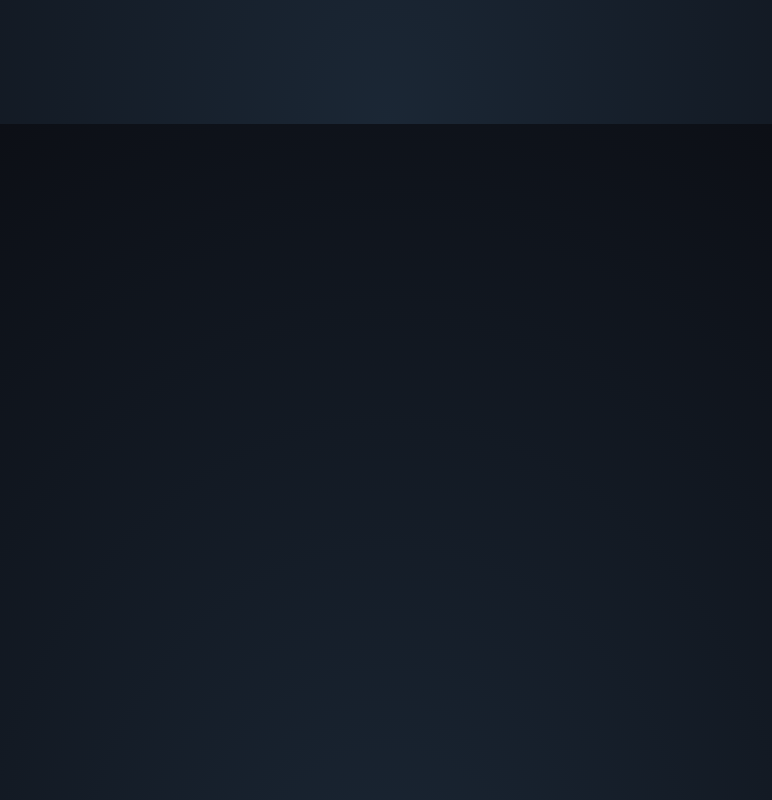
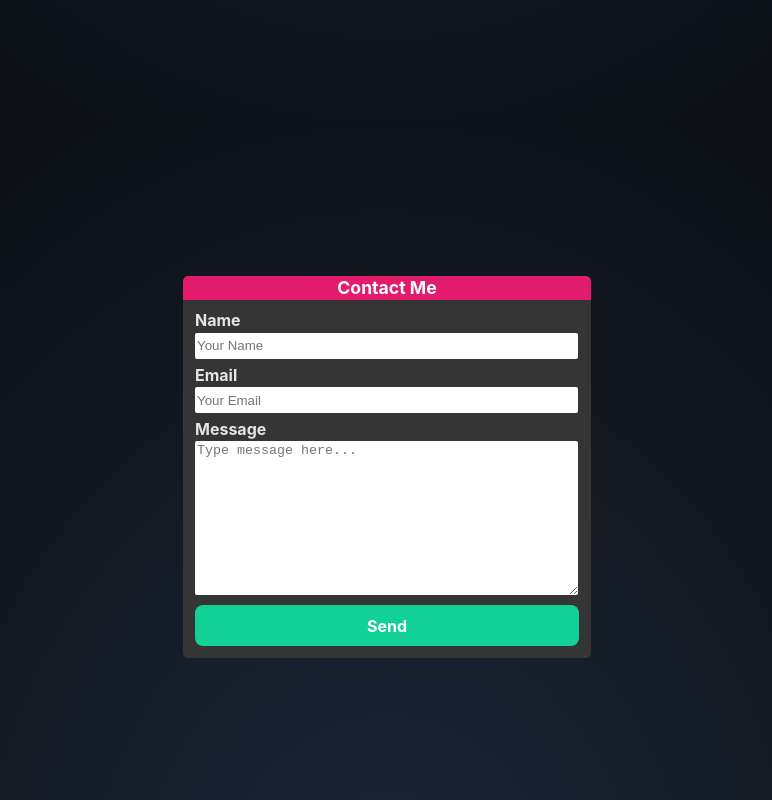
Before and after one commit to jacob-ferrell/portfolio, a React (Vite) app: page / in a window 1280 px wide. Shown: the part 2340-3140 px from the top of the page, without its empty margins (253-1025 px from the left). Built offline with nearby package versions, Linux system fonts and the light colour scheme.

Commit message:
added contact page

```diff
--- a/src/components/Contact.jsx
+++ b/src/components/Contact.jsx
@@ -1,5 +1,81 @@
-const Contact = props => {
-    return <section id="contact"></section>
-}
+import "../styles/Contact.css";
+import { useState } from 'react';
+
+const Contact = (props) => {
+
+  const [buttonText, setButtonText] = useState('Send');
+
+  async function handleFormSubmit(e) {
+    e.preventDefault();
+    setButtonText('Sending...');
+    const form = e.target;
+    const name = form.elements.name.value;
+    const email = form.elements.email.value;
+    const message = form.elements.message.value;
+    const res = await fetch(
+      "https://formsubmit.co/ajax/c4e769c5bf3c037504b6fcdf6432e3c8",
+      {
+        method: "POST",
+        headers: {
+          "Content-Type": "application/json",
+          Accept: "application/json",
+        },
+        body: JSON.stringify({
+          name,
+          email,
+          message,
+        }),
+      }
+    )
+    const data = await res.json();
+    if (data.success != "true") return setButtonText('Message Failed To Send!')
+    setButtonText('Message Sent!');
+    form.reset();
+  }
+
+  function handleInputFocus() {
+    setButtonText('Send')
+  }
+
+  return (
+    <section id="contact">
+      <form
+        id="contact-form"
+        onSubmit={handleFormSubmit}
+        /* method="POST"
+        action="https://formsubmit.co/c4e769c5bf3c037504b6fcdf6432e3c8" */
+      >
+        {/* Honeypot */}
+        <input type="text" name="_honey" style={{ display: "none" }} />
+
+        {/* Disable Captcha */}
+        <input type="hidden" name="_captcha" value="false" />
+
+        <div className="skill-heading">Contact Me</div>
+        <div>
+          <label htmlFor="name">Name</label>
+          <input type="text" name="name" placeholder="Your Name" onFocus={handleInputFocus} required />
+        </div>
+        <div>
+          <label htmlFor="email">Email</label>
+          <input name="email" type="email" placeholder="Your Email" onFocus={handleInputFocus} required />
+        </div>
+        <div>
+          <label htmlFor="message">Message</label>
+          <textarea
+            name="message"
+            id=""
+            cols="30"
+            rows="10"
+            placeholder="Type message here..."
+            onFocus={handleInputFocus}
+            required
+          ></textarea>
+        </div>
+        <button type="submit">{buttonText}</button>
+      </form>
+    </section>
+  );
+};
 
 export default Contact;
--- a/src/index.css
+++ b/src/index.css
@@ -1,6 +1,7 @@
-html, body, #root {
+html, body, #root, .content {
   margin: 0;
   scroll-behavior: smooth;
+  width: 100%;
 }
 html {
   height: 100%;
@@ -8,6 +9,19 @@ html {
 }
 
 section {
+  background: radial-gradient(ellipse at bottom, #1b2735 0%,#090a0f 100%);
+  width: 100%;
+}
+
+#skills {
+  background: radial-gradient(ellipse at bottom, #1b2735 0%,#090a0f 100%);
+}
+
+#projects {
+  background: radial-gradient(ellipse at top,  #1b2735 0%,#090a0f 100%);
+}
+
+#contact {
   background: radial-gradient(ellipse at bottom, #1b2735 0%,#090a0f 100%);
 
 }
--- /dev/null
+++ b/src/styles/Contact.css
@@ -0,0 +1,47 @@
+#contact {
+
+}
+
+#contact-form {
+    margin-top: 15vh;
+    background-color: rgb(53, 53, 53);
+    border-radius: 5px;
+    padding: 12px;
+    padding-top: 4vh;
+    display: flex;
+    flex-direction: column;
+    gap: .5vh;
+    position: relative;
+    width: 30vw;
+    overflow: hidden;
+    /* display: flex;
+    flex-direction: column; */
+}
+
+#contact-form label {
+    display: block;
+    font-weight: bold;
+}
+
+#contact-form input, textarea {
+    width: calc(100% - 5px);
+    outline: none;
+    border: none;
+    border-radius: 2px;
+}
+
+input {
+    height: 1.5rem;
+}
+
+#contact-form button {
+    background-color: rgb(17, 209, 151);
+    color: white;
+    font-weight: bold;
+}
+
+@media screen and (max-width: 1000px) {
+    #contact-form {
+        width: 80vw;
+    }
+}
```
